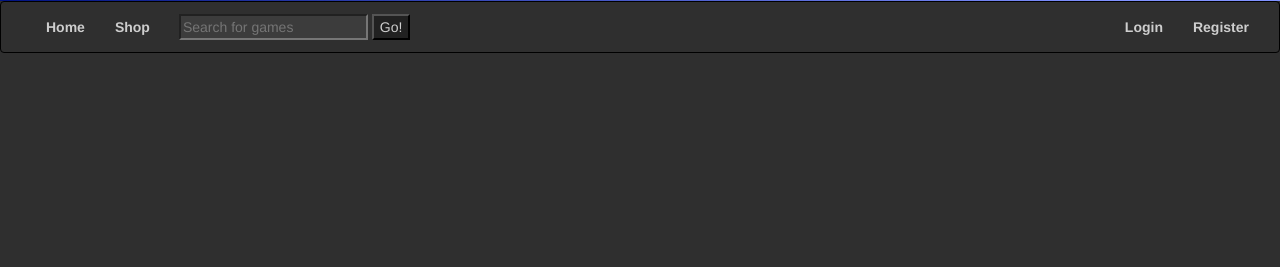
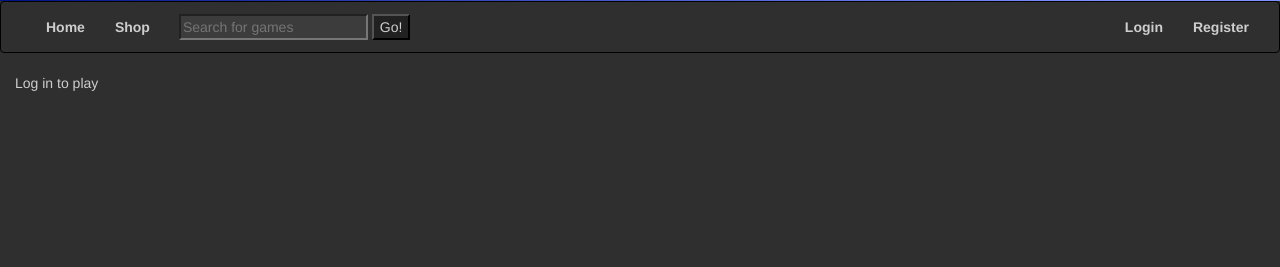
Before and after one commit to chachal/wsd-project, a Django app: template templates/game.html in a window 1280 px wide. Shown: the part 258-525 px from the top of the page. Run offline with Django 3.2, Linux system fonts and the light colour scheme; the template is opened without the code that fills it: most values are stand-ins (such as "Sample title", 1, 10 or a date in 2020); some libraries are stand-ins or nearby versions.

Commit message:
Message for unlogged users at game page

```diff
--- a/templates/game.html
+++ b/templates/game.html
@@ -7,6 +7,10 @@
   var gmURL = "{{ game.url }}";
 </script>
 <script src="{% static 'js/game.js' %}"></script>
+
+{% if not user.is_authenticated %}
+  <p>Log in to play</p>
+{% endif %}
 
 {% if owned != True %}
 
```
